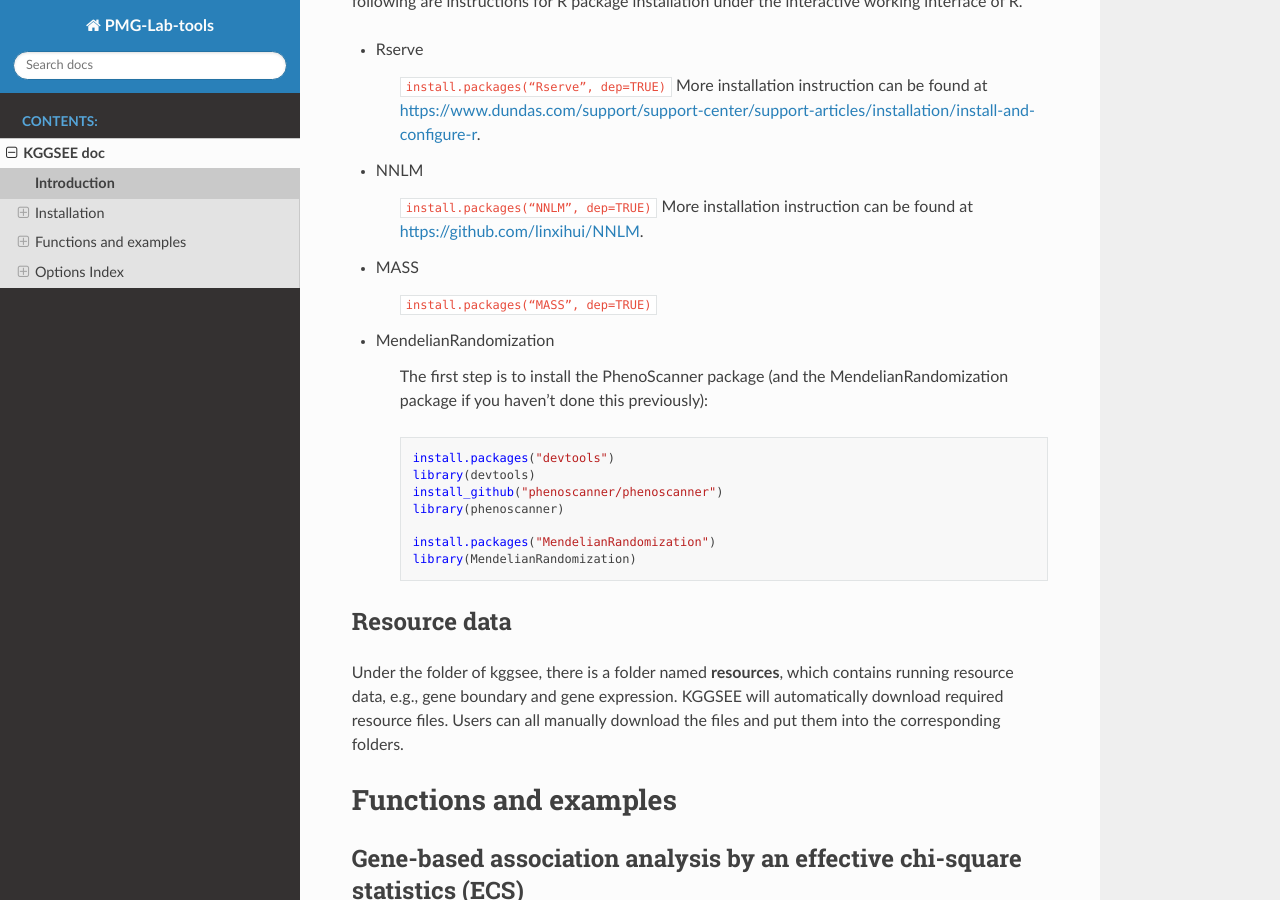
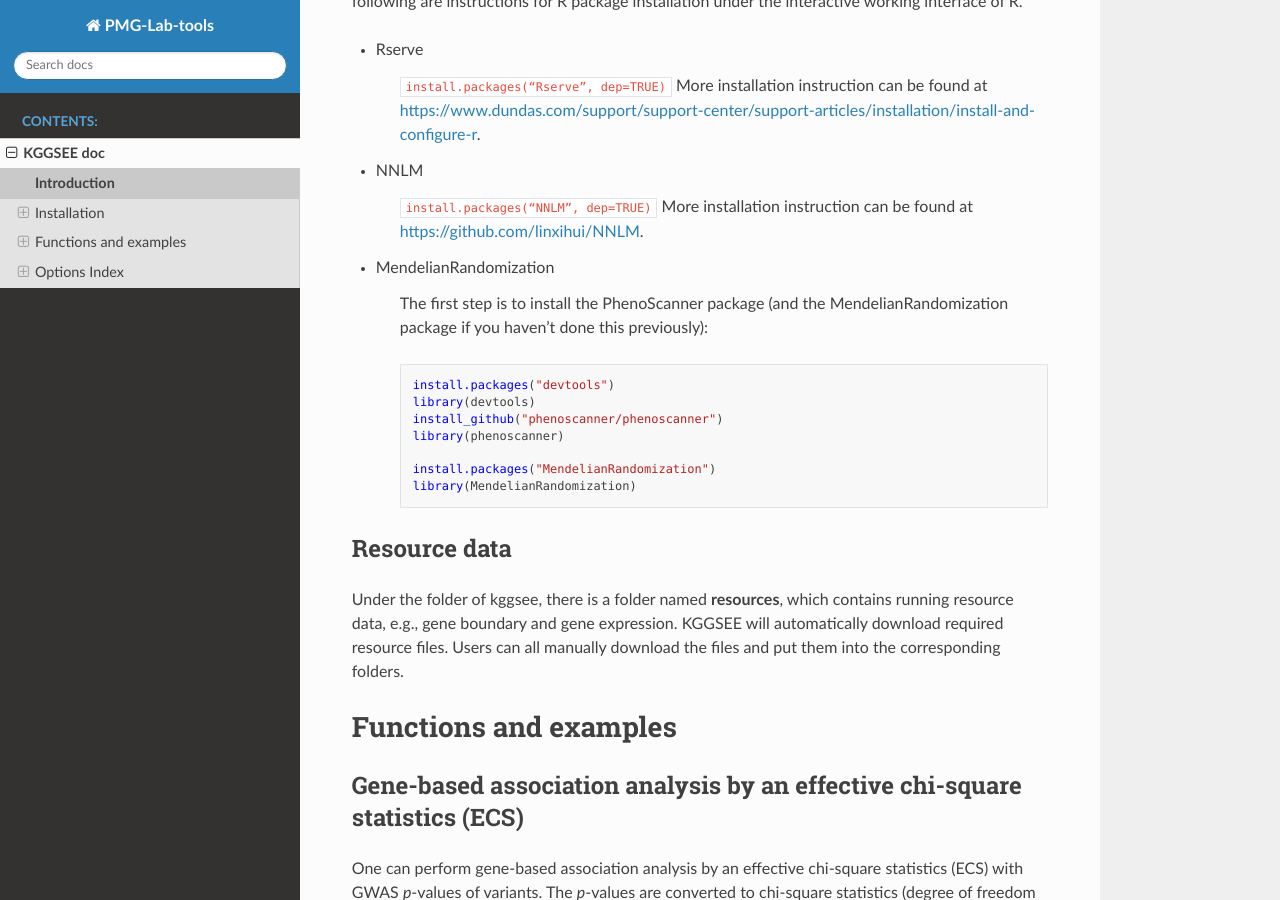
Before and after one commit to xiangyili11/Docs, a Sphinx documentation site: the page built from source/KGGSEE_doc/KGGSEE.rst, in a window 1280 px wide and 900 px high, scrolled down 1150 px. Built offline with Sphinx 7.4.7 and the Read the Docs theme 2.0.0, drawn with Linux system fonts in a browser that asks for light colours.

Commit message:
Upate packages

```diff
--- a/source/KGGSEE_doc/KGGSEE.rst
+++ b/source/KGGSEE_doc/KGGSEE.rst
@@ -34,10 +34,6 @@ However, you many need to install several R packages which will be called by kgg
 
     ``install.packages(“NNLM”, dep=TRUE)``
     More installation instruction can be found at https://github.com/linxihui/NNLM.
-
-- MASS
-
-    ``install.packages(“MASS”, dep=TRUE)``
 
 - MendelianRandomization
 
```
